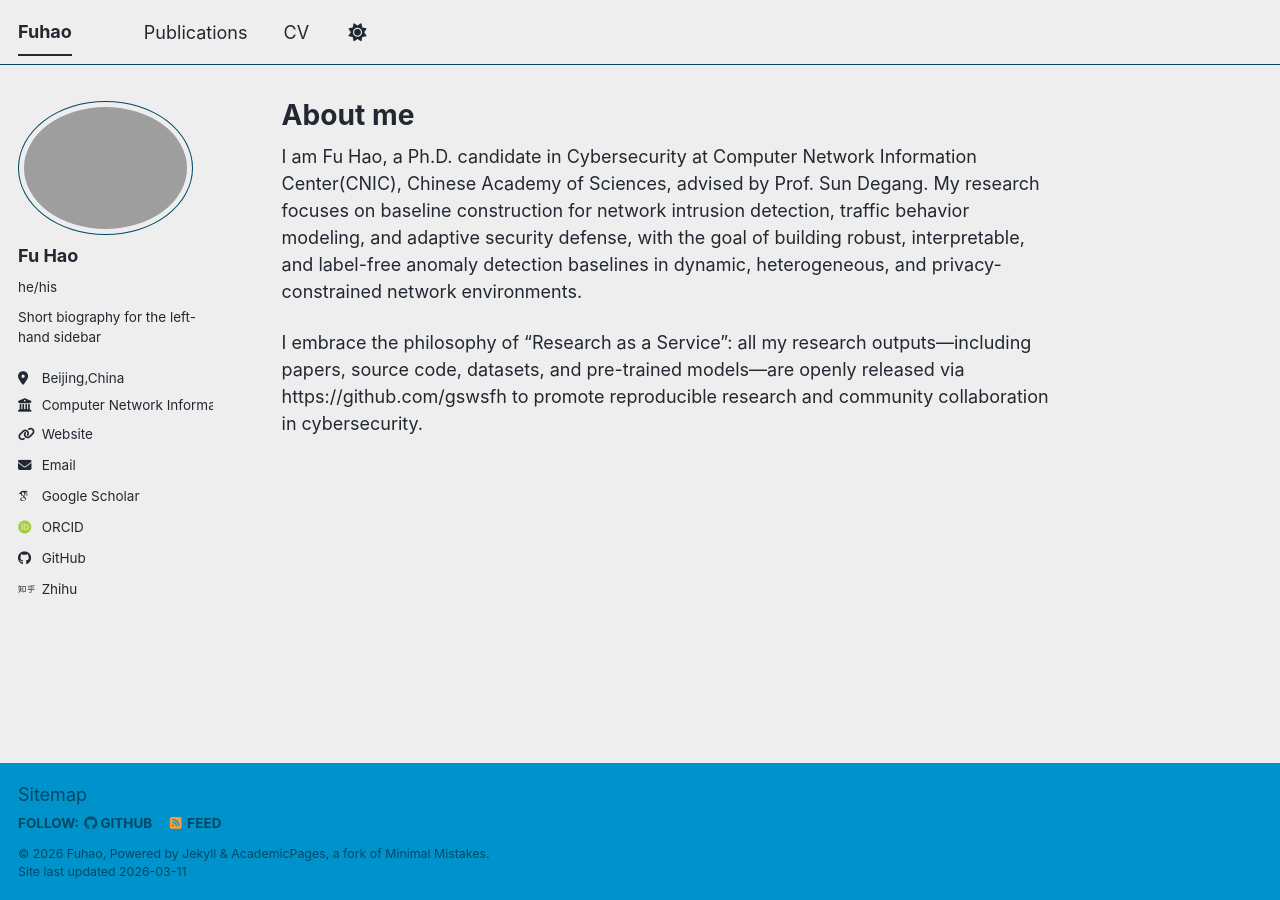
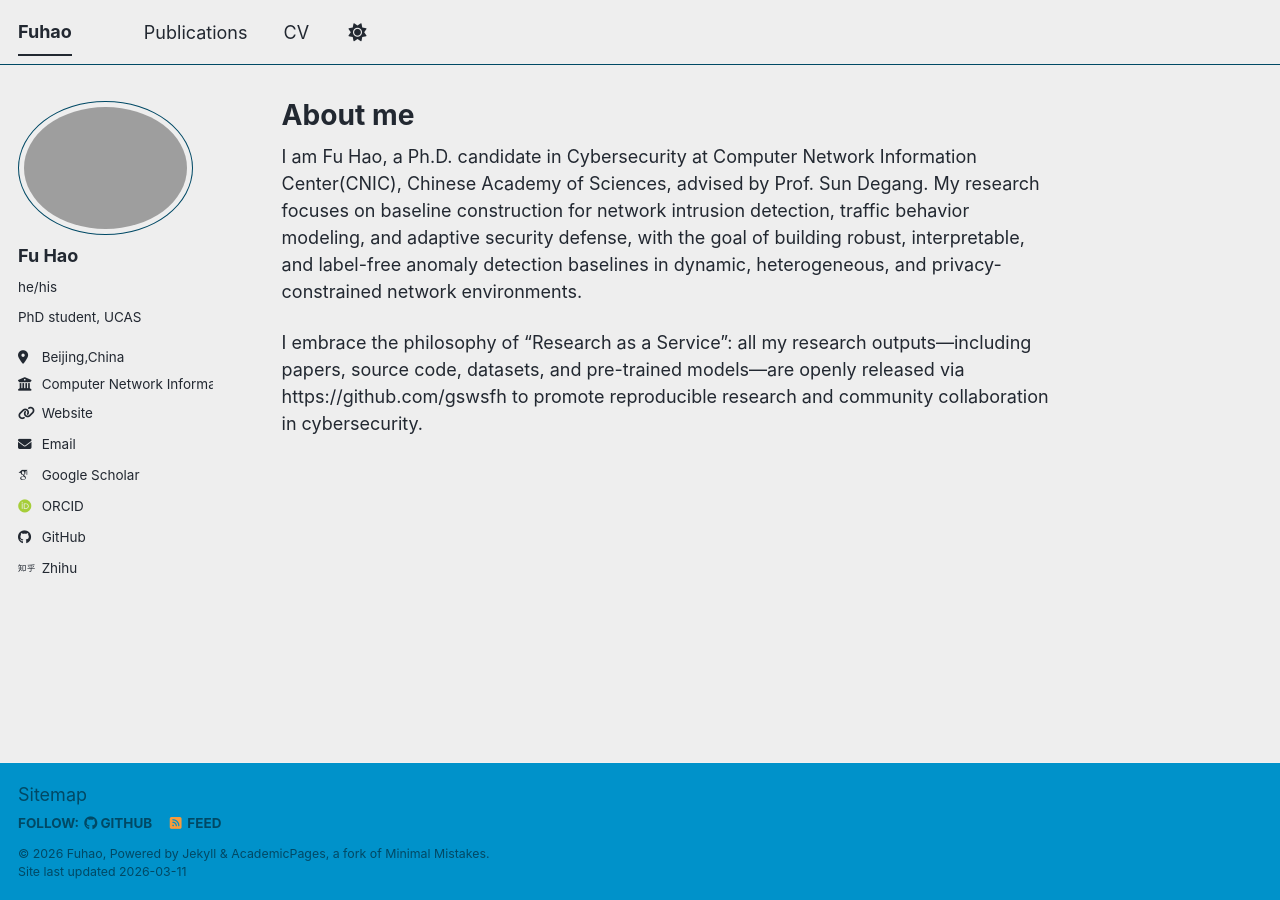
Before and after one commit to gswsfh/gswsfh.github.io, a Jekyll site: the page built from _pages/about.md, in a window 1280 px wide. Built offline with Jekyll 4.4.1, drawn with Linux system fonts in a browser that asks for light colours; some web fonts are replaced; a script bundle is joined from its source files by our own code; library files that are not in the unit come from our copies.

Commit message:
Edit _config.yml

```diff
--- a/_config.yml
+++ b/_config.yml
@@ -26,7 +26,7 @@ author:
   avatar           : "profile.jpg"
   name             : "Fu Hao"
   pronouns         : "he/his"
-  bio              : "Short biography for the left-hand sidebar"
+  bio              : "PhD student, UCAS"
   location         : "Beijing,China"
   employer         : "Computer Network Information Center, Chinese Academy of Sciences"
   uri              : "https://english.cnic.cas.cn/"
```
